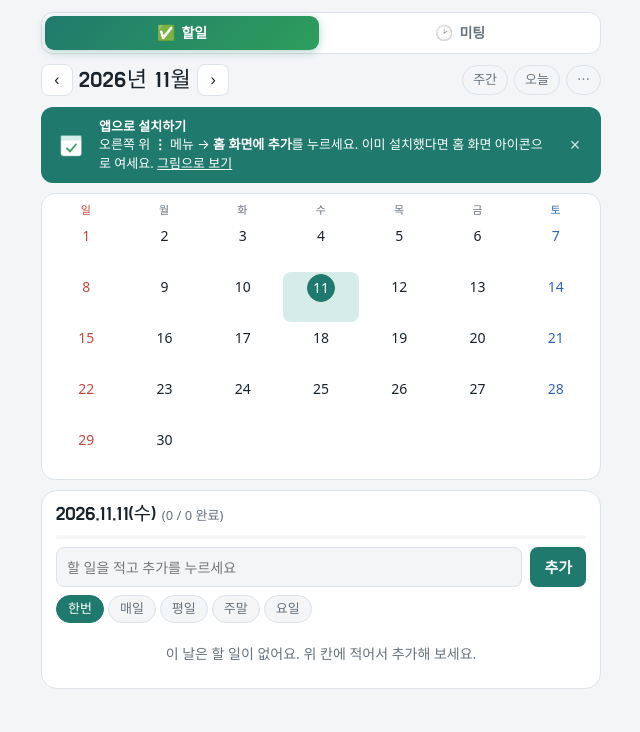
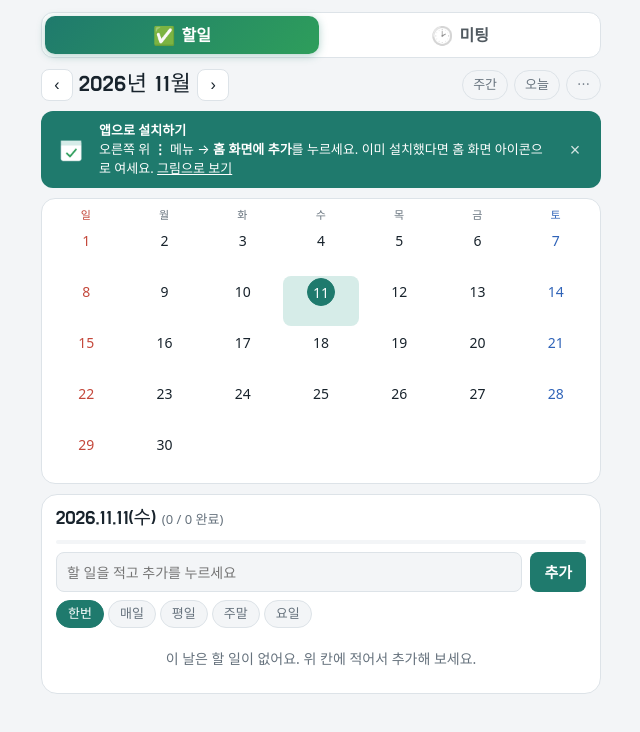
Before and after one commit to anmiyoung1/tikkeul, a plain HTML site: page index.html in a window 1280 px wide. Shown: the whole page, without its empty margins (319-959 px from the left). Drawn offline with Linux system fonts and the light colour scheme; a web font is replaced by a local one.

Commit message:
탭 글자·아이콘 키우고 진하게
Co-Authored-By: Claude Opus 5.5 <noreply@anthropic.com>
Claude-Session: https://claude.ai/code/session_014x4HKU3Xwq9wy2Gp7Ujj5V

```diff
--- a/index.html
+++ b/index.html
@@ -168,9 +168,9 @@ li.shift{transition:transform .15s}
 .toast{position:fixed;left:50%;transform:translateX(-50%);bottom:calc(20px + env(safe-area-inset-bottom,0px));background:var(--fg);color:var(--bg);padding:8px 14px;border-radius:999px;font-size:13px;max-width:calc(100% - 32px);text-align:center;z-index:40}
 .tools button,.restore{border:1px solid var(--line);background:var(--surface);color:var(--muted);border-radius:999px;padding:6px 14px;font:inherit;font-size:13px;cursor:pointer}
 .tabs{display:flex;gap:4px;background:var(--surface);border:1px solid var(--line);border-radius:12px;padding:3px}
-.tabs button{flex:1;display:flex;align-items:center;justify-content:center;gap:6px;border:none;background:none;color:var(--muted);font:inherit;font-weight:600;font-size:14px;line-height:1.4;padding:7px 0;border-radius:9px;cursor:pointer}
-.tabs button .ti{font-size:15px;line-height:1;filter:grayscale(1);opacity:.55}
-.tabs button[aria-selected="true"]{background:linear-gradient(135deg,#1f7a6d,#2e9e5b);color:#fff;box-shadow:0 2px 8px rgba(31,122,109,.35)}
+.tabs button{flex:1;display:flex;align-items:center;justify-content:center;gap:6px;border:none;background:none;color:var(--fg);opacity:.75;font:inherit;font-weight:700;font-size:16px;line-height:1.4;padding:8px 0;border-radius:10px;cursor:pointer}
+.tabs button .ti{font-size:18px;line-height:1;filter:grayscale(1);opacity:.8}
+.tabs button[aria-selected="true"]{opacity:1;background:linear-gradient(135deg,#1f7a6d,#2e9e5b);color:#fff;box-shadow:0 2px 8px rgba(31,122,109,.35)}
 .tabs button[data-t="meet"][aria-selected="true"]{background:linear-gradient(135deg,#2f63b8,#5a4fc4);color:#fff;box-shadow:0 2px 8px rgba(47,99,184,.35)}
 .tabs button[aria-selected="true"] .ti{filter:none;opacity:1}
 .mcnt{font-size:11px;font-weight:600;color:var(--meet);background:var(--meet-soft);border-radius:6px;padding:2px 5px;line-height:1;font-variant-numeric:tabular-nums}
```
